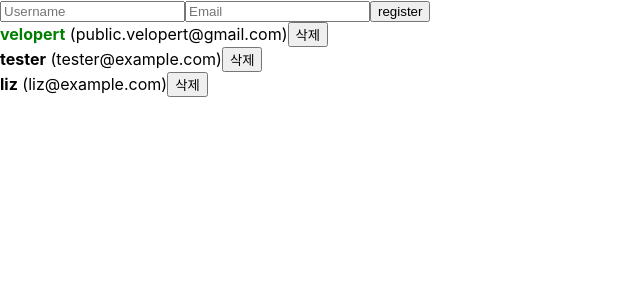
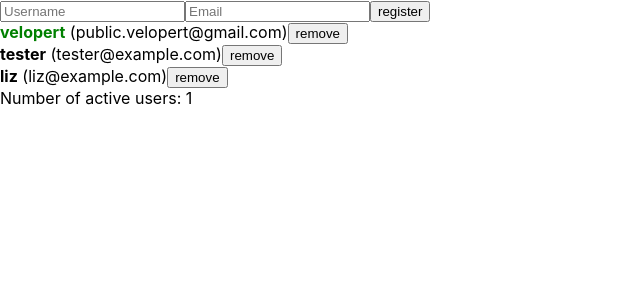
Before and after one commit to yunnb/modern-react, a React (Create React App) app: page / in a window 1280 px wide. Shown: the top 300 px of the page, without its empty margins (0-640 px from the left). Built offline with nearby package versions, Linux system fonts and the light colour scheme.

Commit message:
17. useMemo 를 사용하여 연산한 값 재사용하기

```diff
--- a/src/App.js
+++ b/src/App.js
@@ -1,4 +1,4 @@
-import React, {useRef, useState} from "react";
+import React, {useState, useRef, useMemo} from "react";
 import logo from './logo.svg';
 import './App.css';
 import Hello from "./chapter_01/Hello";
@@ -7,6 +7,11 @@ import Counter from "./chapter_01/Counter";
 import InputSample from "./chapter_01/InputSample";
 import UserList from "./chapter_01/UserList";
 import CreateUser from "./chapter_01/CreateUser";
+
+function countActiveUsers(users) {
+  console.log('Counting active users...');
+  return users.filter(user => user.active).length;
+}
 
 function App() {
   const [inputs, setInputs] = useState({
@@ -77,6 +82,7 @@ function App() {
     );
   };
 
+  const count = useMemo(() => countActiveUsers(users), [users]);
   return (
       <>
         <CreateUser
@@ -86,6 +92,7 @@ function App() {
             onCreate={onCreate}
         />
         <UserList users={users} onRemove={onRemove} onToggle={onToggle}/>
+        <div>Number of active users: {count}</div>
       </>
 
   );
--- a/src/chapter_01/UserList.js
+++ b/src/chapter_01/UserList.js
@@ -1,6 +1,15 @@
-import React from 'react';
+import React, {useEffect} from 'react';
 
 function User({ user, onRemove, onToggle}) {
+    useEffect(() => {
+        console.log('User value set');
+        console.log(user);
+        return () => {
+            console.log('Before the user changes...');
+            console.log(user);
+        };
+    }, [user]);
+
     return (
         <div>
             <b
@@ -14,7 +23,7 @@ function User({ user, onRemove, onToggle}) {
             </b>
             &nbsp;
             <span>({user.email})</span>
-            <button onClick={() => onRemove(user.id)}>삭제</button>
+            <button onClick={() => onRemove(user.id)}>remove</button>
         </div>
     );
 }
```
Also changed, not shown: 1 other file (tests, documents, lock files or other folders).
